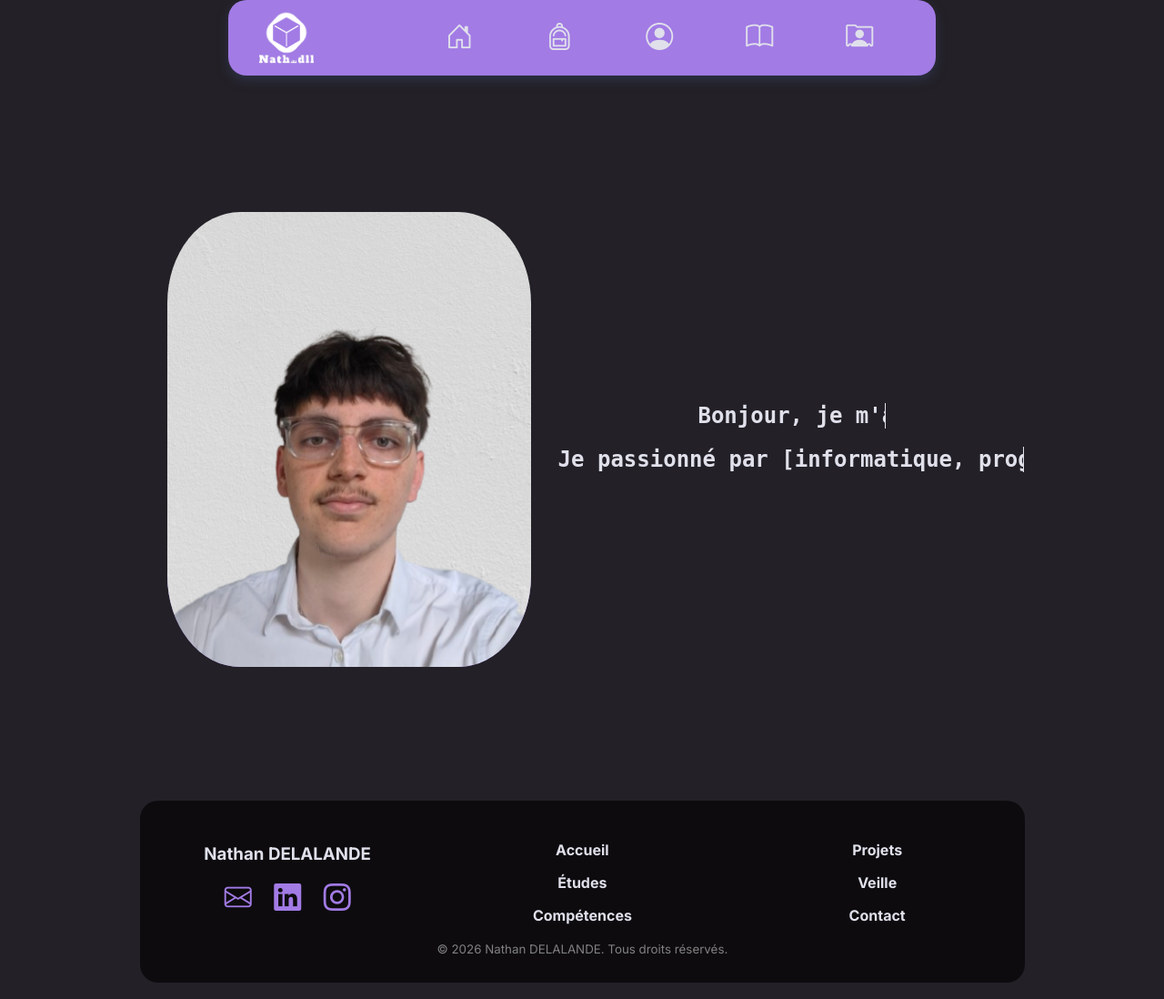
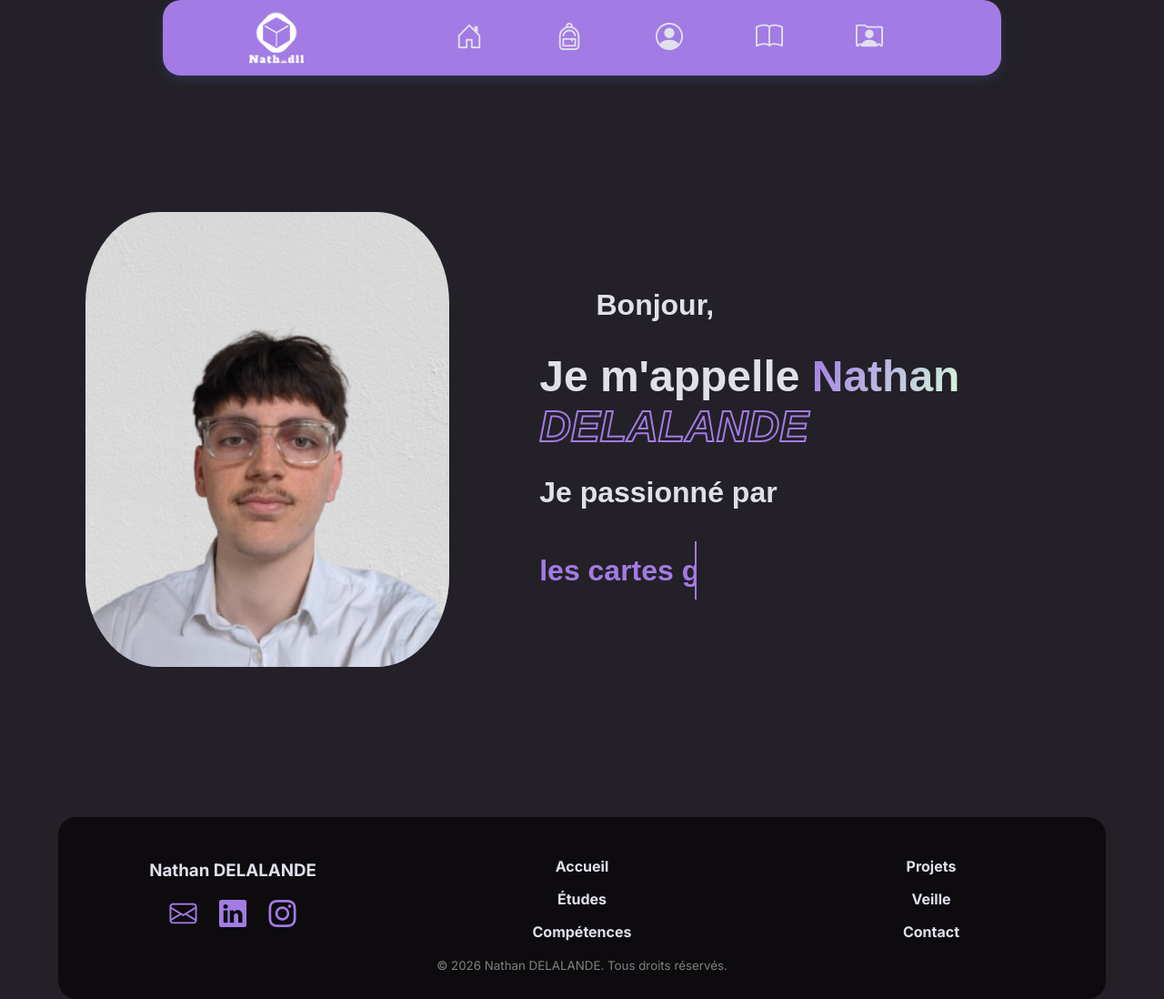
Before and after one commit to lycee-paul-louis-courier-bts-sio/portfolio-delalande-nathan, a PHP site: page / in a window 1280 px wide. Shown: the whole page at 91% size. Run offline with PHP 8.4, Linux system fonts and the light colour scheme.

Commit message:
Responsivité de la page d'accueil

```diff
--- a/css/accueil.css
+++ b/css/accueil.css
@@ -20,7 +20,7 @@
 }
 .item2 {
     grid-column: 2 / -1;
-    grid-row: 2 / -2;
+    grid-row: 1 / -1;
 }
 .card {
   position: relative;
@@ -139,38 +139,142 @@
 --------------------------------------------------------------------------------------------------
 https://uiverse.io/kennyotsu/fresh-lizard-20 */
 
-
-.text{
-  color: var(--color-text);
+.text {
+  text-align: left;
+  justify-items: left;
 }
-.text h1 {
-  font-family: monospace;
-  font-size: 1.5rem;
-  margin-left: 30%;
-  overflow: hidden;
-  white-space: nowrap;
-  border-right: 1px solid;
-  animation: typing 3s steps(39) forwards;
+h1 {
+  font-size: 400%;
+  margin-bottom: auto;
 }
 .text h2 {
-  font-family: monospace;
-  font-size: 1.5rem;
-  margin-inline: auto;
+  font-size: 300%;
+}
+.prenom {
+  background: linear-gradient(120deg, var(--color-primary), var(--color-accent));
+  background-clip: text;
+  -webkit-text-fill-color: transparent;
+}
+.nom {
+  font-style: italic;
+  -webkit-text-stroke-width: 2px;
+  -webkit-text-stroke-color: var(--color-primary);
+  color: transparent;
+}
+.dynamic {
+  display: flex;
+}
+.dynamic-txt {
+  margin-block-start: 2.22em;
+  padding-left: 15px;
+  line-height: 4rem;
+  height: 4rem;
   overflow: hidden;
-  white-space: nowrap;
-  border-right: 1px solid;
-  animation: none;
 }
-div.text h1 span.name{
-  color:var(--color-accent)
+.dynamic-txt li{
+  list-style: none;
+  color: var(--color-primary);
+  font-size: 300%;
+  font-weight: bold;
+  top: 0;
+  position: relative;
+  animation: slide 9s steps(3) infinite;
+}
+.dynamic-txt li::after {
+  content: "";
+  position: absolute;
+  left: 0;
+  height: 100%;
+  width: 100%;
+  background-color: var(--color-bg);
+  border-left: 2px solid var(--color-primary);
+  animation: typing 3s steps(21) infinite;
 }
 
 @keyframes typing {
-  0% {
-    width: 0;
+  40%,
+  60%{
+    left: calc(100% + 30px);
+  }
+  100%{
+    left: 0;
+  }
+}
+
+@keyframes slide {
+  100%{
+    top: -192px;
+  }
+}
+
+@keyframes size {
+  0%{
+    --steps:14
+  }
+  33%{
+    --steps:16
+  }
+  66%{
+    --steps:21
   }
 
-  100% {
-    width: 40%;
+}
+
+@media screen and (max-width: 425px) {
+  body{
+    margin: 0;
+  }
+  .container{
+    grid-template-columns: repeat(4, 1fr);
+    grid-template-rows: repeat(4, 1fr);
+  }
+  .item1{
+    display: none;
+  }
+  .item2{
+    grid-column: 2/-2;
+    justify-items: center;
+  }
+  h1 {
+    font-size: 260%;
+  }
+  .text h2 {
+    font-size: 160%;
+    margin-bottom: 0;
+  }
+  .dynamic-txt{
+    padding: 0;
+    margin-top: 5%;
+    margin-right: -5%;
+  }
+  .dynamic-txt li{
+    font-size: 160%;
   }
 }
+
+@media screen and (max-width: 1440px) {
+  body{
+    margin: 0 5%;
+  }
+  .text{
+    padding-left: 10%;
+  }
+  #hello{
+    padding: 0 10%;
+  }
+  .dynamic{
+    display: block;
+  }
+  .dynamic-txt{
+    padding: 0;
+  }
+    h1 {
+    font-size: 300%;
+  }
+  .text h2 {
+    font-size: 200%;
+  }
+  .dynamic-txt li{
+    font-size: 200%;
+  }
+}
--- a/index.html
+++ b/index.html
@@ -4,8 +4,8 @@
 <head>
   <meta charset="UTF-8">
   <meta name="viewport" content="width=device-width, initial-scale=1.0">
+  <link rel="stylesheet" href="css/main.css" />
   <link rel="stylesheet" href="css/accueil.css">
-  <link rel="stylesheet" href="css/main.css" />
   <link
       rel="stylesheet"
       href="https://cdn.jsdelivr.net/npm/bootstrap-icons@1.13.1/font/bootstrap-icons.min.css"
@@ -36,8 +36,19 @@
       </div>
       <div class="item item2">
         <div class="text">
-          <h1>Bonjour, je m'appelle <span class="name">Nathan DELALANDE</span></h1>
-          <h2>Je passionné par [informatique, programmation, cartes graphiques...]</h2>
+          <h2 id="hello">Bonjour,</h2>
+          <h1>Je m'appelle
+            <span class="prenom" >Nathan</span>
+            <span class="nom">DELALANDE</span></h1>
+          <div class="dynamic">
+            <h2 class="static-txt">Je passionné par</h2>
+            <ul class="dynamic-txt">
+              <li><span>l'informatique</span></li>
+              <li><span>la programmation</span></li>
+              <li><span>les cartes graphiques</span></li>
+            </ul>
+          </div>
+
         </div>
       </div>
     </div>
```
